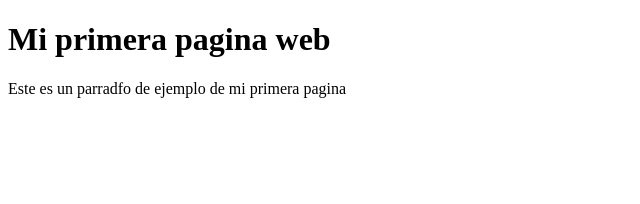
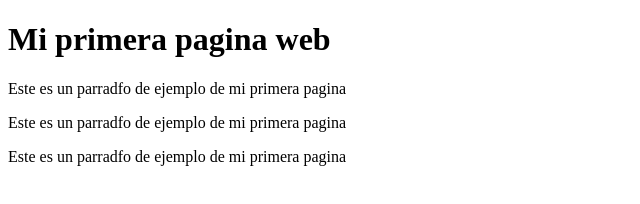
Before and after one commit to NeyerMuriel/pw1-2026, a plain HTML site: page index.html in a window 1280 px wide. Shown: the whole page, without its empty margins (0-640 px from the left). Drawn offline with Linux system fonts and the light colour scheme.

Commit message:
segunda vercion

```diff
--- a/index.html
+++ b/index.html
@@ -11,6 +11,8 @@
 <body>
     <h1>Mi primera pagina web</h1>
     <p>Este es un parradfo de ejemplo de mi primera pagina</p>
+    <p>Este es un parradfo de ejemplo de mi primera pagina</p>
+    <p>Este es un parradfo de ejemplo de mi primera pagina</p>
 </body>
 
 </html>
```
